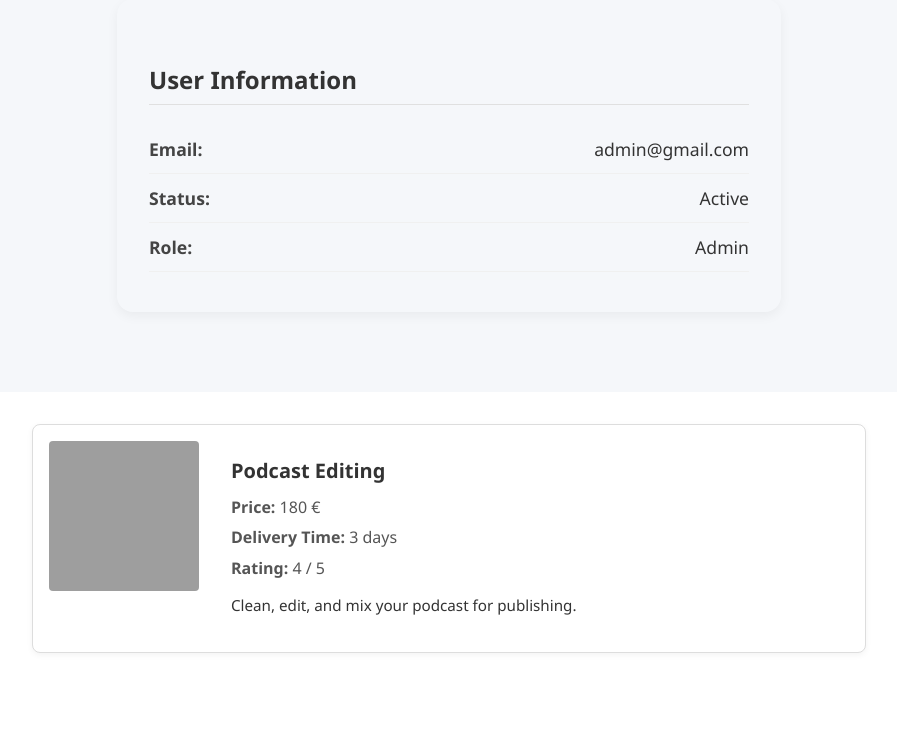
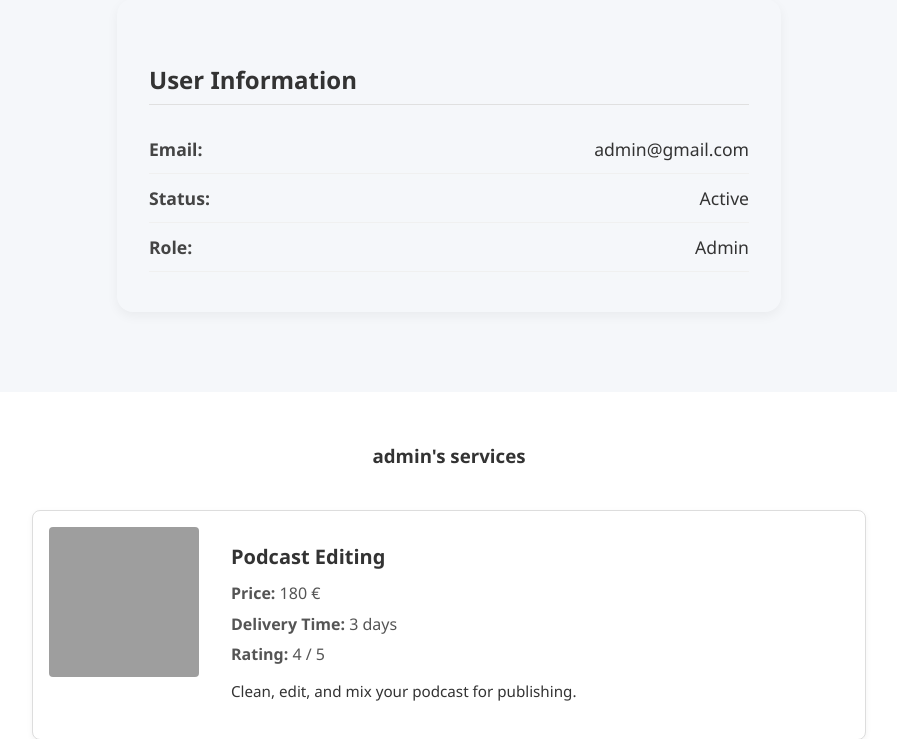
Before and after one commit to FEUP-LTW-2025/ltw-project-ltw07g03, a PHP site: page /pages/user.php?id=1 in a window 1280 px wide. Shown: the part 502-1241 px from the top of the page, without its empty margins (191-1088 px from the left). Run offline with PHP 8.4, Linux system fonts and the light colour scheme; data comes from the database, SQL or seed files in the repository; some web fonts are replaced; grey boxes are pictures that could not be loaded.

Commit message:
only draw services if the user has services

```diff
--- a/pages/user.php
+++ b/pages/user.php
@@ -21,5 +21,7 @@ if ($isOwner) {
 } else {
     drawUserProfile($user);
 }
-drawUserServices($services);
+if ($services != []) {
+    drawUserServices($user, $services);
+}
 drawFooter();
--- a/templates/user.tpl.php
+++ b/templates/user.tpl.php
@@ -67,9 +67,10 @@ function drawUserProfile(User $user): void
     </section>
 <?php } ?>
 
-<?php function drawUserServices(array $services): void
+<?php function drawUserServices(User $user, array $services): void
 { ?>
     <section class="user-services">
+        <h3><?= $user->getName() ?>'s services</h3>
         <?php foreach ($services as $service): ?>
             <div class="service-card">
                 <div class="service-image">
```
